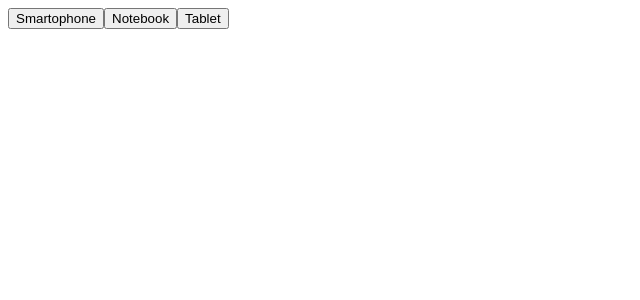
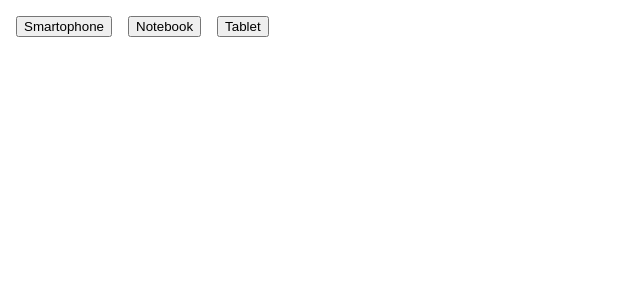
Before and after one commit to Davijluna/exercicios_de_revisao, a React (Create React App) app in the folder desafio_usestate/: page / in a window 1280 px wide. Shown: the top 300 px of the page, without its empty margins (0-640 px from the left). Built offline with nearby package versions, Linux system fonts and the light colour scheme.

Commit message:
refactor: mudando local de estilização de botôes

```diff
--- a/desafio_usestate/src/App.js
+++ b/desafio_usestate/src/App.js
@@ -11,9 +11,9 @@ function App() {
   }
   return (
     <div>
-      <Smartophone style={{margin: '.5rem'}} onClick={handleclick} />
-      <Notebook style={{margin: '.5rem'}} onClick={handleclick} />
-      <Table style={{margin: '.5rem'}} onClick={handleclick} />
+      <Smartophone onClick={handleclick} />
+      <Notebook onClick={handleclick} />
+      <Table onClick={handleclick} />
 
     </div>
   );
--- a/desafio_usestate/src/Componentes/Notebook.js
+++ b/desafio_usestate/src/Componentes/Notebook.js
@@ -2,7 +2,7 @@ import React from 'react'
 
 const Notebook = () => {
   return (
-  <button>
+  <button style={{margin: '.5rem'}}>
     Notebook
   </button>
   )
--- a/desafio_usestate/src/Componentes/Smartophone.js
+++ b/desafio_usestate/src/Componentes/Smartophone.js
@@ -2,7 +2,7 @@ import React from 'react'
 
 const Smartophone = () => {
   return (
-   <button>
+   <button style={{margin: '.5rem'}}>
     Smartophone
    </button>
   )
--- a/desafio_usestate/src/Componentes/Tablet.js
+++ b/desafio_usestate/src/Componentes/Tablet.js
@@ -2,7 +2,7 @@ import React from 'react'
 
 const Tablet = () => {
   return (
-    <button>
+    <button style={{margin: '.5rem'}}>
       Tablet
     </button>
   )
```
